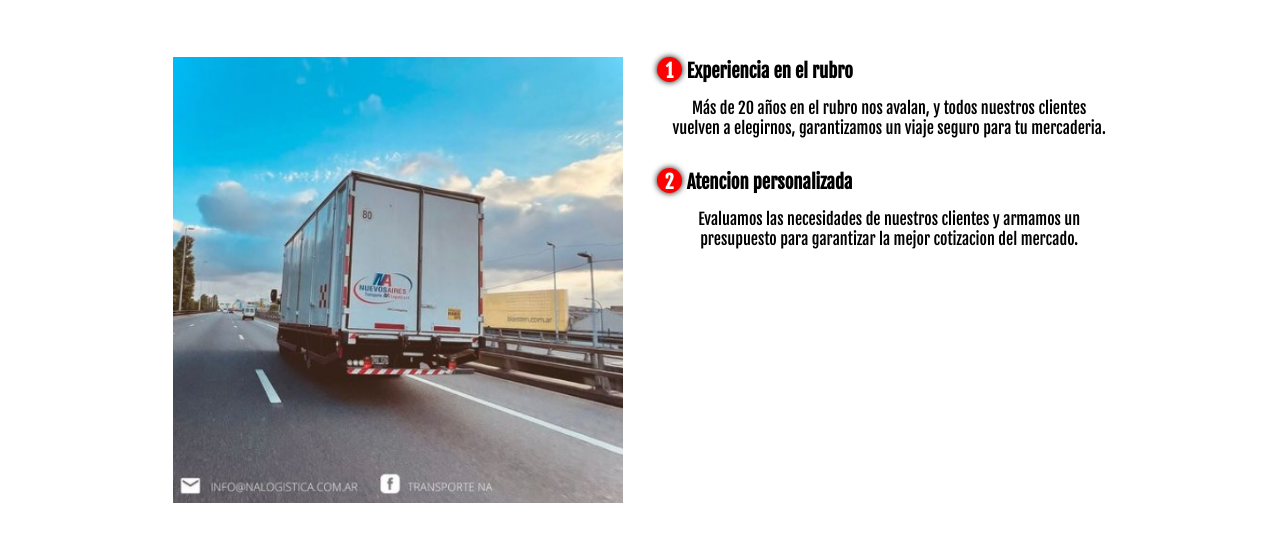
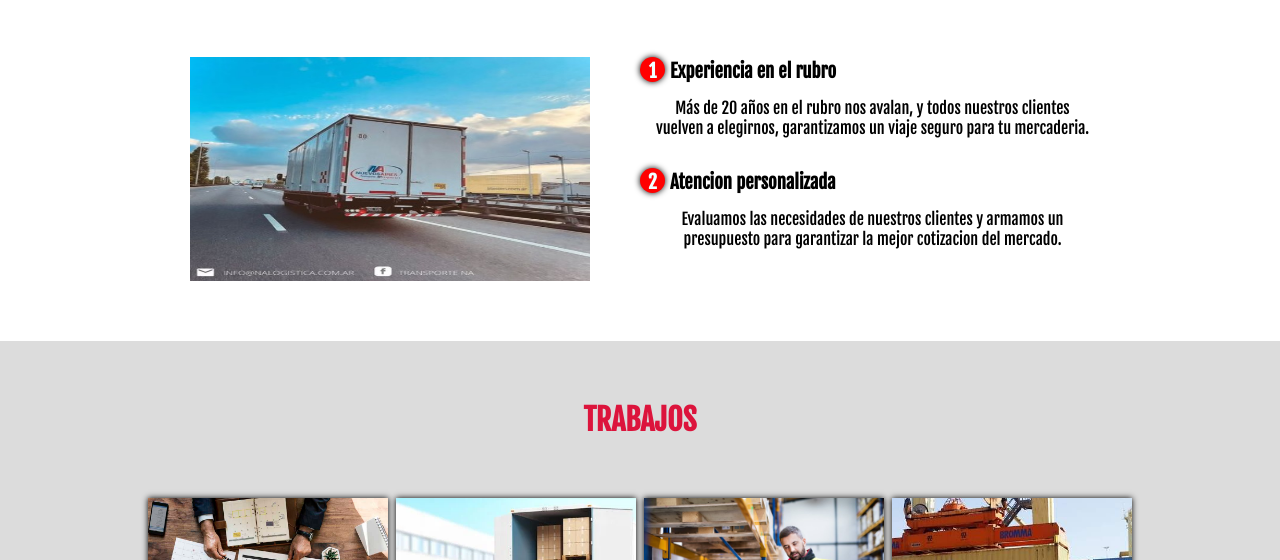
Before and after one commit to NICOECEPEDA/Landing-Page-Portfolio, a plain HTML site: page index.html in a window 1280 px wide. Shown: the part 700-1260 px from the top of the page. Drawn offline with Linux system fonts and the light colour scheme.

Commit message:
trabajofinal

```diff
--- a/index.css
+++ b/index.css
@@ -86,7 +86,8 @@ header .textos-header {
 }
 
 .imagen-about-us{
-    width: 45%;
+    width: 40%;
+    height: 14em;
 }
 
 .sobre-nosotros .contenido-textos{
```
